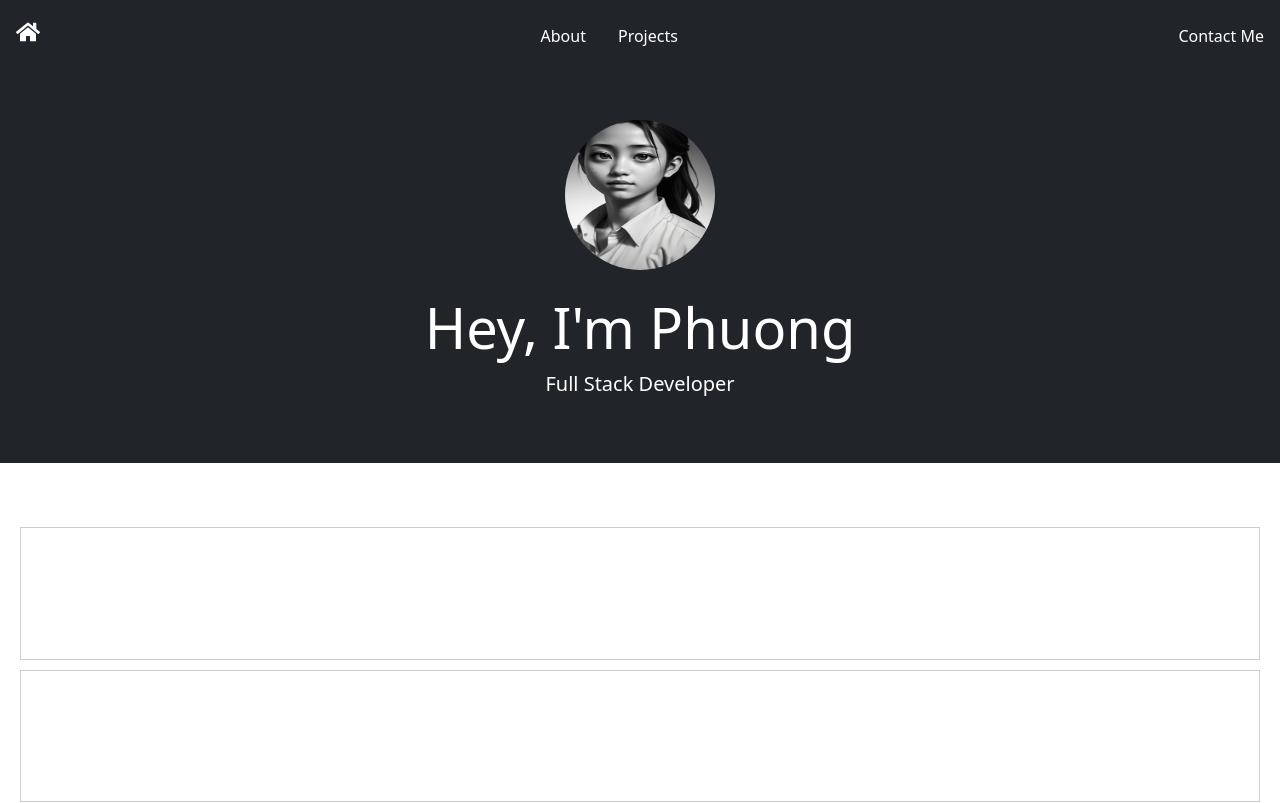
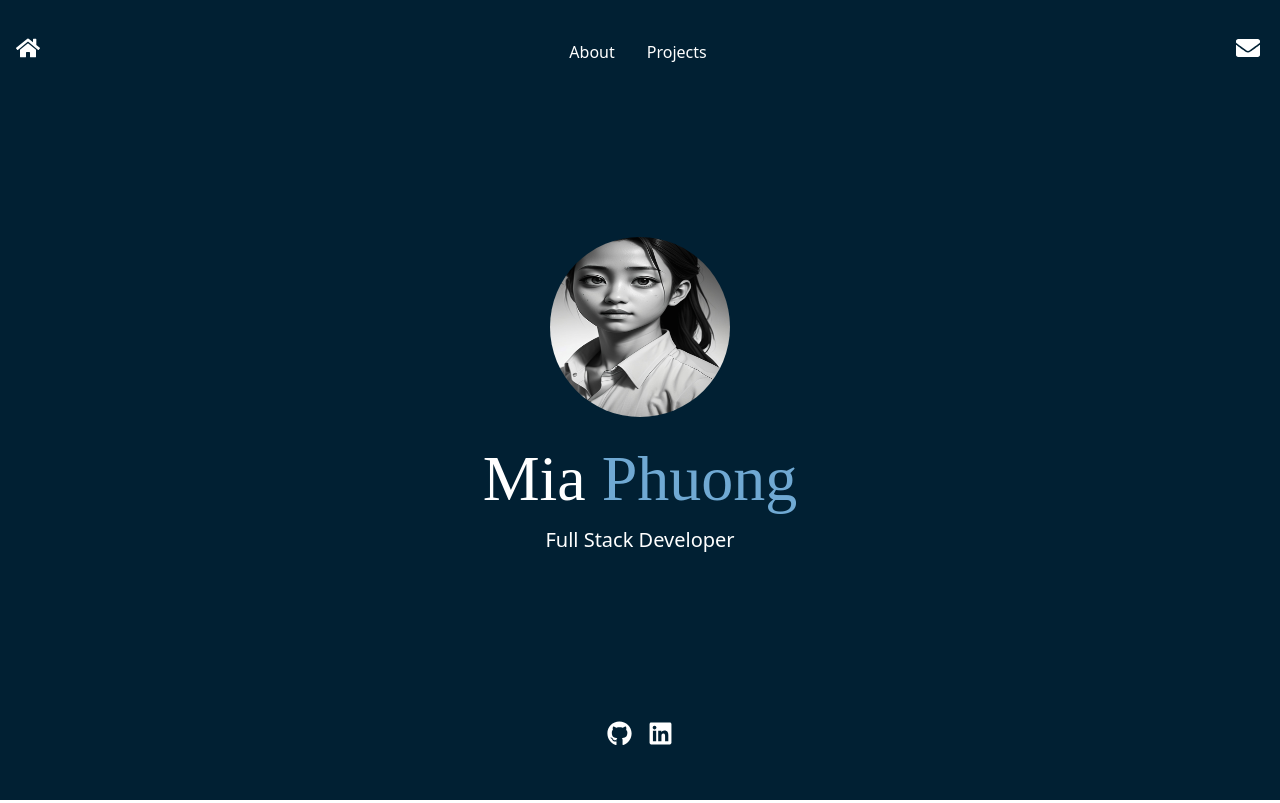
Before and after one commit to tamipu/portfolio, a React (Create React App) app: page / in a window 1280 px wide. Shown: the top 803 px of the page. Built offline with nearby package versions, Linux system fonts and the light colour scheme.

Commit message:
changed styles

```diff
--- a/public/index.html
+++ b/public/index.html
@@ -9,7 +9,7 @@
       name="description"
       content="Web site created using create-react-app"
     />
-    <title>Phuong</title>
+    <title>Phuong | Portfolio</title>
   </head>
   <body>
     <div id="root"></div>
--- a/src/App.css
+++ b/src/App.css
@@ -22,3 +22,17 @@ a:hover {
 img {
     border-radius: 9999px;
 }
+
+* {
+    box-sizing: border-box;
+}
+
+.app-container {
+    width: 100%;
+    height: 100vh;
+    min-height: 100%;
+    display: flex;
+    flex-direction: column;
+    background-color: #1a202c;
+    color: white;
+}
--- a/src/App.tsx
+++ b/src/App.tsx
@@ -7,10 +7,10 @@ import Footer from './components/Footer';
 
 const App: React.FC = () => {
     return (
-        <div className="min-h-screen bg-gray-900 text-white">
+        <div className="app-container"
+             style={{ backgroundColor: 'rgb(1,32,51)' }}>
             <Header/>
             <Hero/>
-            <Projects/>
             <Footer/>
         </div>
     );
--- a/src/components/Footer.tsx
+++ b/src/components/Footer.tsx
@@ -3,17 +3,25 @@ import { FaGithub, FaLinkedin } from 'react-icons/fa';
 
 const Footer: React.FC = () => {
     return (
-        <footer id="contact" className="footer">
-            <p>Email: ttmpwork@gmail.com | Phone: (+33) 7 64 35 46 92</p>
-            <div className="social-icons">
-                <a href="https://github.com/tamipu" target="_blank" rel="noopener noreferrer">
-                    <FaGithub/>
+        <footer id="contact" className="d-flex justify-content-center align-items-center p-3">
+            <div className="social-icons d-flex justify-content-center">
+                <a
+                    href="https://github.com/tamipu"
+                    target="_blank"
+                    rel="noopener noreferrer"
+                    className="mx-2 text-white"
+                >
+                    <FaGithub size={25} />
                 </a>
-                <a href="https://www.linkedin.com/in/phuong-ta-6989b0190/" target="_blank" rel="noopener noreferrer">
-                    <FaLinkedin/>
+                <a
+                    href="https://www.linkedin.com/in/phuong-ta-6989b0190/"
+                    target="_blank"
+                    rel="noopener noreferrer"
+                    className="mx-2 text-white"
+                >
+                    <FaLinkedin size={25} />
                 </a>
             </div>
-            <p>&copy;2024 All Rights Reserved.</p>
         </footer>
     );
 };
--- a/src/components/Header.tsx
+++ b/src/components/Header.tsx
@@ -1,9 +1,9 @@
 import React from 'react';
-import { FaHome } from 'react-icons/fa';
+import { FaHome, FaEnvelope } from 'react-icons/fa';
 
 const Header: React.FC = () => {
     return (
-        <header className="d-flex justify-content-between align-items-center p-3 bg-dark">
+        <header className="d-flex justify-content-between align-items-center p-3" style={{height: '13vh'}}>
             <div className="d-flex align-items-center">
                 <FaHome className="text-white h4" />
             </div>
@@ -18,7 +18,8 @@ const Header: React.FC = () => {
                 </ul>
             </nav>
             <div>
-                <a className="nav-link text-white" href="#contact">Contact Me</a>
+                <FaEnvelope className="text-white h4 me-1" href="#contact"/>
+
             </div>
         </header>
     );
--- a/src/components/Hero.tsx
+++ b/src/components/Hero.tsx
@@ -2,14 +2,19 @@ import React from 'react';
 
 const Hero: React.FC = () => {
     return (
-        <section className="hero text-center p-5 bg-dark">
+        <section
+            className="hero d-flex flex-column justify-content-center align-items-center text-center p-5"
+            style={{ height: '75vh' }}
+        >
             <img
                 src="/photo.jpeg"
                 alt="Phuong's Avatar"
                 className="avatar rounded-circle mb-4"
-                style={{ width: '150px', height: '150px' }}
+                style={{ width: '180px', height: '180px' }}
             />
-            <h2 className="display-4">Hey, I'm Phuong</h2>
+            <h2 className="display-4" style={{ fontFamily: 'Lobster, cursive', fontSize: '4rem' }}>
+                Mia <span style={{ color: 'rgb(112,169,211)' }}>Phuong</span>
+            </h2>
             <p className="lead">Full Stack Developer</p>
         </section>
     );
--- a/src/index.css
+++ b/src/index.css
@@ -1,7 +1,3 @@
-@tailwind base;
-@tailwind components;
-@tailwind utilities;
-
 .header {
   display: flex;
   justify-content: space-between;
```
